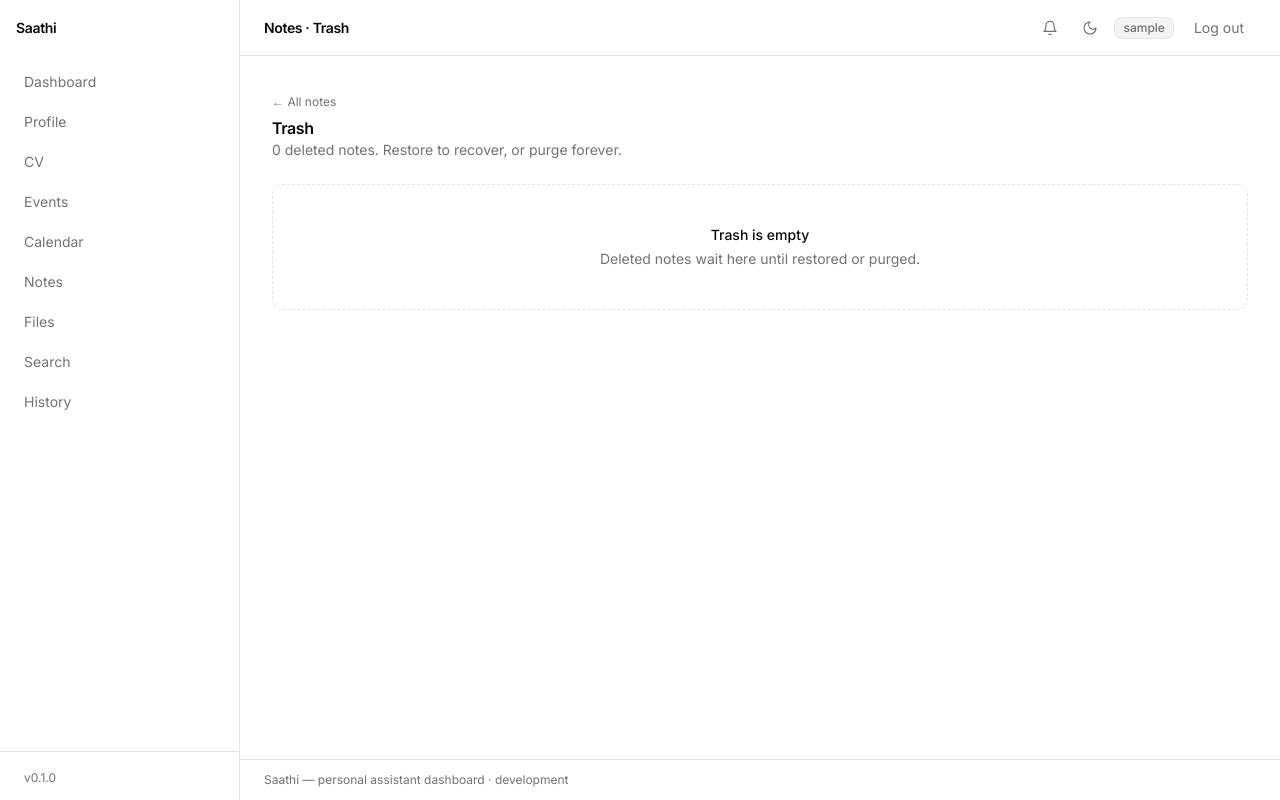
After one commit to senutpal/saathi, a Flask app: page /notes/trash in a window 1280 px wide. The commit adds this page. Run offline with Flask 3, Linux system fonts and the light colour scheme; a user stored in the database is signed in; tables that the repository leaves empty hold one stand-in row (values such as "Sample post"); parts of the project's set-up code (start-up, migrations or seed data) failed here and were passed over; some libraries are stand-ins or nearby versions.

Commit message:
feat(notes): trash with restore purge and audit hooks

```diff
--- a/saathi/blueprints/notes/routes.py
+++ b/saathi/blueprints/notes/routes.py
@@ -5,6 +5,7 @@ from __future__ import annotations
 from flask import abort, flash, redirect, render_template, request, url_for
 from flask.typing import ResponseReturnValue
 from flask_login import current_user
+from sqlalchemy import select
 
 from ...extensions import db
 from ...models import Note
@@ -21,6 +22,14 @@ PER_PAGE = 20
 def _active_or_404(note_id: int) -> Note:
     note = get_own_or_404(Note, note_id)
     if note.deleted_at is not None:
+        abort(404)
+    return note
+
+
+def _trashed_or_404(note_id: int) -> Note:
+    """Trash actions target ghosts only; restoring/purging a live note is a 404."""
+    note = get_own_or_404(Note, note_id)
+    if note.deleted_at is None:
         abort(404)
     return note
 
@@ -107,3 +116,34 @@ def delete(note_id: int) -> ResponseReturnValue:
     db.session.commit()
     flash("Note moved to trash.")
     return redirect(url_for("notes.index"))
+
+
+@bp.get("/trash")
+def trash() -> str:
+    ghosts = db.session.scalars(
+        select(Note)
+        .where(Note.user_id == current_user.id, Note.deleted_at.is_not(None))
+        .order_by(Note.deleted_at.desc())
+    ).all()
+    return render_template("notes/trash.html", ghosts=ghosts)
+
+
+@bp.post("/<int:note_id>/restore")
+def restore(note_id: int) -> ResponseReturnValue:
+    note = _trashed_or_404(note_id)
+    note.deleted_at = None
+    log_action(current_user.id, "note_restored", note.title[:120])
+    db.session.commit()
+    flash("Note restored.")
+    return redirect(url_for("notes.trash"))
+
+
+@bp.post("/<int:note_id>/purge")
+def purge(note_id: int) -> ResponseReturnValue:
+    """Hard delete from Trash; note_tags rows cascade away with the row."""
+    note = _trashed_or_404(note_id)
+    log_action(current_user.id, "note_purged", note.title[:120])
+    db.session.delete(note)
+    db.session.commit()
+    flash("Note permanently deleted.")
+    return redirect(url_for("notes.trash"))
--- a/saathi/templates/notes/index.html
+++ b/saathi/templates/notes/index.html
@@ -15,6 +15,8 @@
       <button type="submit"
               class="inline-flex h-9 items-center justify-center rounded-md border border-border bg-card px-4 text-sm font-medium transition-colors hover:bg-accent hover:text-foreground focus-visible:outline-none focus-visible:ring-2 focus-visible:ring-ring">Search</button>
     </form>
+    <a href="{{ url_for('notes.trash') }}"
+       class="inline-flex h-9 items-center justify-center rounded-md border border-border bg-card px-4 text-sm font-medium transition-colors hover:bg-accent hover:text-foreground focus-visible:outline-none focus-visible:ring-2 focus-visible:ring-ring">Trash</a>
     <a href="{{ url_for('notes.new') }}"
        class="inline-flex h-9 items-center justify-center rounded-md bg-primary px-4 text-sm font-medium text-primary-foreground transition-colors hover:bg-primary/90 focus-visible:outline-none focus-visible:ring-2 focus-visible:ring-ring">New note</a>
   </div>
--- /dev/null
+++ b/saathi/templates/notes/trash.html
@@ -0,0 +1,43 @@
+{% extends "base.html" %}
+{% block title %}Trash — Saathi{% endblock %}
+{% block header %}Notes · Trash{% endblock %}
+{% block content %}
+<div class="mb-6 flex flex-wrap items-center justify-between gap-4">
+  <div>
+    <a href="{{ url_for('notes.index') }}" class="text-xs text-muted-foreground transition-colors hover:text-foreground">&larr; All notes</a>
+    <h2 class="mt-1 font-semibold tracking-tight">Trash</h2>
+    <p class="text-sm text-muted-foreground">{{ ghosts|length }} deleted note{{ 's' if ghosts|length != 1 }}. Restore to recover, or purge forever.</p>
+  </div>
+</div>
+
+{% if ghosts %}
+<ul class="space-y-3">
+  {% for note in ghosts %}
+  <li class="flex flex-wrap items-center justify-between gap-3 rounded-lg border border-border bg-card p-4">
+    <div class="min-w-0">
+      <p class="truncate text-sm font-medium">{{ note.title }}</p>
+      <p class="mt-0.5 text-xs tabular-nums text-muted-foreground">Deleted {{ note.deleted_at|ist }}</p>
+    </div>
+    <div class="flex shrink-0 items-center gap-2">
+      <form action="{{ url_for('notes.restore', note_id=note.id) }}" method="post">
+        <input type="hidden" name="csrf_token" value="{{ csrf_token() }}">
+        <button type="submit"
+                class="inline-flex h-8 items-center justify-center rounded-md border border-border bg-card px-3 text-xs font-medium transition-colors hover:bg-accent hover:text-foreground focus-visible:outline-none focus-visible:ring-2 focus-visible:ring-ring">Restore</button>
+      </form>
+      <form action="{{ url_for('notes.purge', note_id=note.id) }}" method="post"
+            onsubmit="return confirm('Permanently delete this note? This cannot be undone.')">
+        <input type="hidden" name="csrf_token" value="{{ csrf_token() }}">
+        <button type="submit"
+                class="inline-flex h-8 items-center justify-center rounded-md bg-destructive px-3 text-xs font-medium text-white transition-colors hover:bg-destructive/90 focus-visible:outline-none focus-visible:ring-2 focus-visible:ring-ring">Purge</button>
+      </form>
+    </div>
+  </li>
+  {% endfor %}
+</ul>
+{% else %}
+<div class="flex flex-col items-center justify-center rounded-lg border border-dashed border-border p-10 text-center">
+  <p class="text-sm font-medium">Trash is empty</p>
+  <p class="mt-1 text-sm text-muted-foreground">Deleted notes wait here until restored or purged.</p>
+</div>
+{% endif %}
+{% endblock %}
```
Also changed, not shown: tests/test_notes.py (+123 -0 lines).
